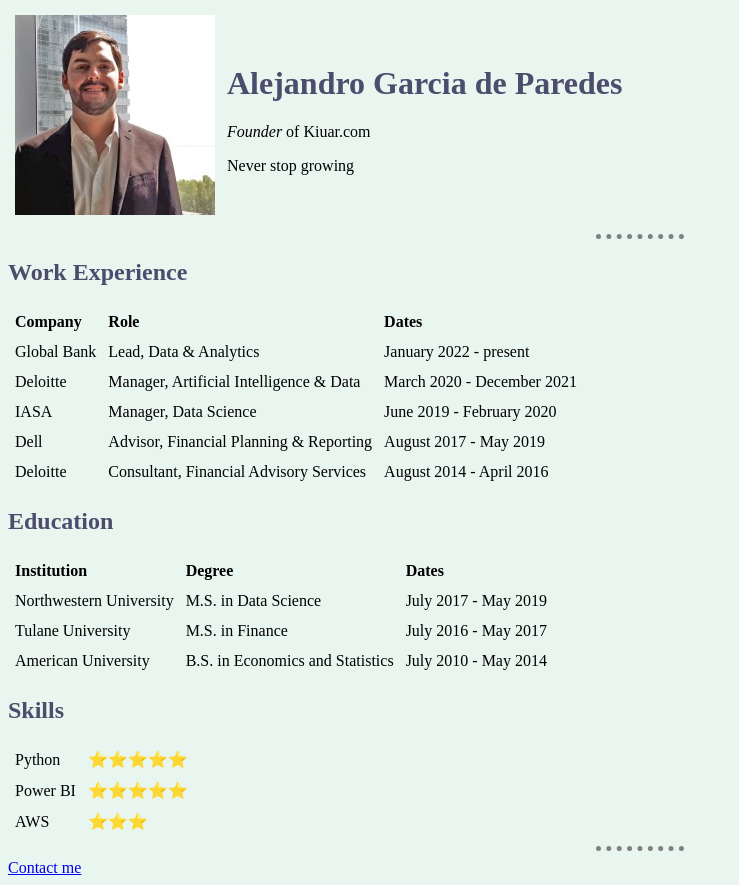
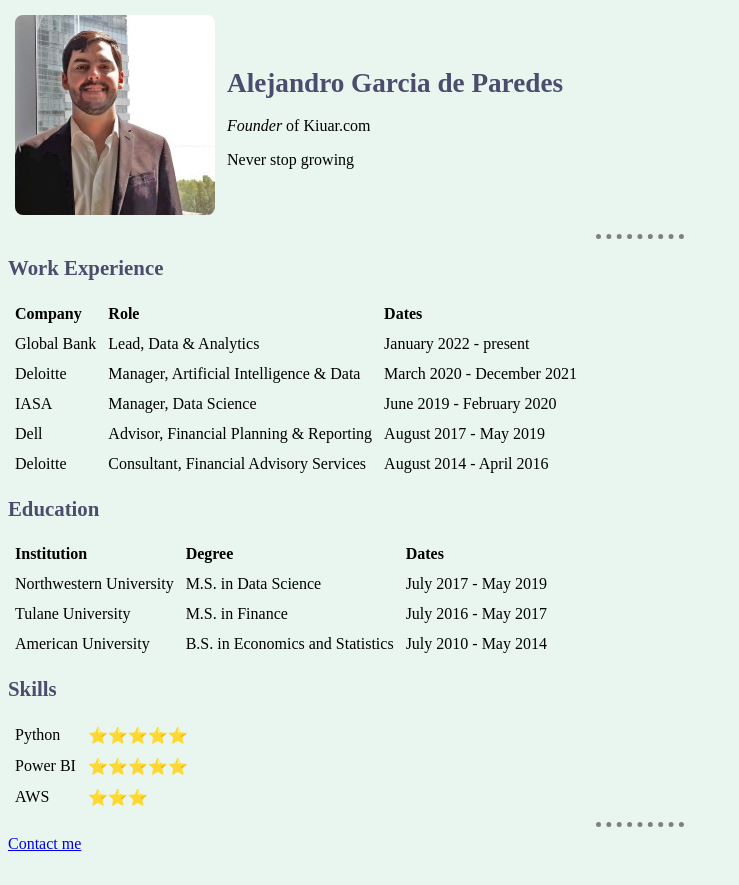
Before and after one commit to agp19d/cv, a plain HTML site: page index.html in a window 1280 px wide. Shown: the whole page, without its empty margins (0-739 px from the left). After the commit the page ends 861 px from the top, so only its background shows below. Drawn offline with Linux system fonts and the light colour scheme.

Commit message:
styling modificatins

```diff
--- a/index.html
+++ b/index.html
@@ -16,9 +16,9 @@
     <!-- Table to show image and full name alligned-->
     <table>
         <tr>
-            <td><img src="images/profile_pic.jpeg" alt="Alejandro's Profile Picture"></td>
+            <td><img src="images/profile_pic.jpeg" alt="Alejandro's Profile Picture" class="circular"></td>
             <td>
-                <h1>Alejandro Garcia de Paredes</h1>
+                <h1 class="doc-main-header">Alejandro Garcia de Paredes</h1>
                 <p><em>Founder</em> of Kiuar.com</p>
                 <p>Never stop growing</p>
             </td>
@@ -29,7 +29,7 @@
     <hr>
 
     <!-- Work experience shown in a table -->
-    <h2>Work Experience</h2>
+    <h2 class="section-header">Work Experience</h2>
     <table>
         <thead>
             <tr>
@@ -69,7 +69,7 @@
     </table>
 
     <!-- Education shown in a table -->
-    <h2>Education</h2>
+    <h2 class="section-header">Education</h2>
     <table>
         <thead>
             <tr>
@@ -99,7 +99,7 @@
     </table>
 
     <!-- Show skills -->
-    <h2>Skills</h2>
+    <h2 class="section-header">Skills</h2>
     <table>
         <tr>
             <td>Python</td>
--- a/static/styles.css
+++ b/static/styles.css
@@ -13,15 +13,19 @@ Notes
 h1, h2 {
     color: #4C4C6D;
 }
+
 th, td {
     padding: 5px;
 }
+
 th {
     text-align: left;
 }
+
 body {
     background-color: #E8F6EF;
 }
+
 hr {
     border-style: dotted none none;
     border-color: grey;
@@ -38,6 +42,18 @@ hr {
     width: 99%;
 }
 
+.circular {
+    border-radius: 8px;
+}
+
+.doc-main-header {
+    font-size: 1.7em;
+}
+
+.section-header {
+    font-size: 1.3em;
+}
+
 /************************ ID SELECTORS *************************/
 
 #email-body {
```
Also changed, not shown: contact.html (+6 -4 lines).
